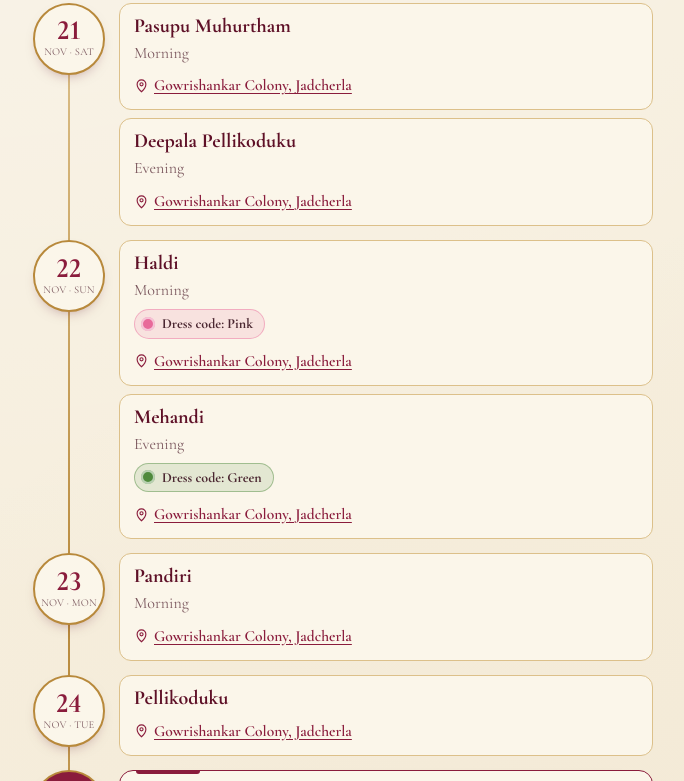
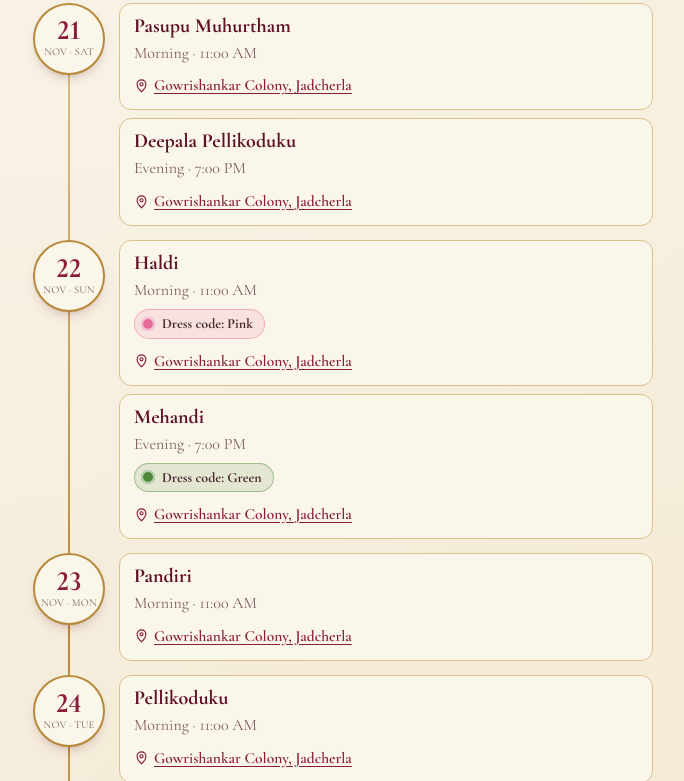
Before and after one commit to manoj036/keshava-nandu-weds-keerthana, a plain HTML site: page index.html in a window 1280 px wide. Shown: the part 998-1779 px from the top of the page, without its empty margins (297-981 px from the left). Drawn offline with nearby package versions, Linux system fonts and the light colour scheme; a web font is replaced by a local one.

Commit message:
Add times to the pre-wedding events
Morning events show 11:00 AM and evening events 7:00 PM, in English
and Telugu. Pellikoduku on 24 Nov gets 11:00 AM as well.

Co-Authored-By: Claude Fable 5.2 <noreply@anthropic.com>

```diff
--- a/index.html
+++ b/index.html
@@ -89,19 +89,19 @@
       <li class="tl-day">
         <div class="tl-date"><b>21</b><span data-l="en">Nov · Sat</span><span data-l="te">నవం · శని</span></div>
         <div class="tl-items">
-          <div class="tl-ev"><h3><span data-l="en">Pasupu Muhurtham</span><span data-l="te">పసుపు ముహూర్తం</span></h3><p><span data-l="en">Morning</span><span data-l="te">ఉదయం</span></p>
+          <div class="tl-ev"><h3><span data-l="en">Pasupu Muhurtham</span><span data-l="te">పసుపు ముహూర్తం</span></h3><p><span data-l="en">Morning · 11:00 AM</span><span data-l="te">ఉదయం 11:00</span></p>
             <a class="tl-pin" href="https://maps.app.goo.gl/qqaBnCXcWdu9dxw76" target="_blank" rel="noopener"><svg viewBox="0 0 24 24" aria-hidden="true"><path d="M12 22s7-6.2 7-12a7 7 0 10-14 0c0 5.8 7 12 7 12z" fill="none" stroke="currentColor" stroke-width="1.8"/><circle cx="12" cy="10" r="2.5" fill="none" stroke="currentColor" stroke-width="1.8"/></svg><span data-l="en">Gowrishankar Colony, Jadcherla</span><span data-l="te">గౌరిశంకర్ కాలనీ, జడ్చర్ల</span></a></div>
-          <div class="tl-ev"><h3><span data-l="en">Deepala Pellikoduku</span><span data-l="te">దీపాల పెళ్ళికొడుకు</span></h3><p><span data-l="en">Evening</span><span data-l="te">సాయంత్రం</span></p>
+          <div class="tl-ev"><h3><span data-l="en">Deepala Pellikoduku</span><span data-l="te">దీపాల పెళ్ళికొడుకు</span></h3><p><span data-l="en">Evening · 7:00 PM</span><span data-l="te">సాయంత్రం 7:00</span></p>
             <a class="tl-pin" href="https://maps.app.goo.gl/qqaBnCXcWdu9dxw76" target="_blank" rel="noopener"><svg viewBox="0 0 24 24" aria-hidden="true"><path d="M12 22s7-6.2 7-12a7 7 0 10-14 0c0 5.8 7 12 7 12z" fill="none" stroke="currentColor" stroke-width="1.8"/><circle cx="12" cy="10" r="2.5" fill="none" stroke="currentColor" stroke-width="1.8"/></svg><span data-l="en">Gowrishankar Colony, Jadcherla</span><span data-l="te">గౌరిశంకర్ కాలనీ, జడ్చర్ల</span></a></div>
         </div>
       </li>
       <li class="tl-day">
         <div class="tl-date"><b>22</b><span data-l="en">Nov · Sun</span><span data-l="te">నవం · ఆది</span></div>
         <div class="tl-items">
-          <div class="tl-ev"><h3><span data-l="en">Haldi</span><span data-l="te">హల్దీ</span></h3><p><span data-l="en">Morning</span><span data-l="te">ఉదయం</span></p>
+          <div class="tl-ev"><h3><span data-l="en">Haldi</span><span data-l="te">హల్దీ</span></h3><p><span data-l="en">Morning · 11:00 AM</span><span data-l="te">ఉదయం 11:00</span></p>
             <span class="dress" style="--dc:#e86a9a"><span data-l="en">Dress code: Pink</span><span data-l="te">డ్రెస్ కోడ్: గులాబీ రంగు</span></span>
             <a class="tl-pin" href="https://maps.app.goo.gl/qqaBnCXcWdu9dxw76" target="_blank" rel="noopener"><svg viewBox="0 0 24 24" aria-hidden="true"><path d="M12 22s7-6.2 7-12a7 7 0 10-14 0c0 5.8 7 12 7 12z" fill="none" stroke="currentColor" stroke-width="1.8"/><circle cx="12" cy="10" r="2.5" fill="none" stroke="currentColor" stroke-width="1.8"/></svg><span data-l="en">Gowrishankar Colony, Jadcherla</span><span data-l="te">గౌరిశంకర్ కాలనీ, జడ్చర్ల</span></a></div>
-          <div class="tl-ev"><h3><span data-l="en">Mehandi</span><span data-l="te">మెహందీ</span></h3><p><span data-l="en">Evening</span><span data-l="te">సాయంత్రం</span></p>
+          <div class="tl-ev"><h3><span data-l="en">Mehandi</span><span data-l="te">మెహందీ</span></h3><p><span data-l="en">Evening · 7:00 PM</span><span data-l="te">సాయంత్రం 7:00</span></p>
             <span class="dress" style="--dc:#4f8a3c"><span data-l="en">Dress code: Green</span><span data-l="te">డ్రెస్ కోడ్: ఆకుపచ్చ రంగు</span></span>
             <a class="tl-pin" href="https://maps.app.goo.gl/qqaBnCXcWdu9dxw76" target="_blank" rel="noopener"><svg viewBox="0 0 24 24" aria-hidden="true"><path d="M12 22s7-6.2 7-12a7 7 0 10-14 0c0 5.8 7 12 7 12z" fill="none" stroke="currentColor" stroke-width="1.8"/><circle cx="12" cy="10" r="2.5" fill="none" stroke="currentColor" stroke-width="1.8"/></svg><span data-l="en">Gowrishankar Colony, Jadcherla</span><span data-l="te">గౌరిశంకర్ కాలనీ, జడ్చర్ల</span></a></div>
         </div>
@@ -109,14 +109,14 @@
       <li class="tl-day">
         <div class="tl-date"><b>23</b><span data-l="en">Nov · Mon</span><span data-l="te">నవం · సోమ</span></div>
         <div class="tl-items">
-          <div class="tl-ev"><h3><span data-l="en">Pandiri</span><span data-l="te">పందిరి</span></h3><p><span data-l="en">Morning</span><span data-l="te">ఉదయం</span></p>
+          <div class="tl-ev"><h3><span data-l="en">Pandiri</span><span data-l="te">పందిరి</span></h3><p><span data-l="en">Morning · 11:00 AM</span><span data-l="te">ఉదయం 11:00</span></p>
             <a class="tl-pin" href="https://maps.app.goo.gl/qqaBnCXcWdu9dxw76" target="_blank" rel="noopener"><svg viewBox="0 0 24 24" aria-hidden="true"><path d="M12 22s7-6.2 7-12a7 7 0 10-14 0c0 5.8 7 12 7 12z" fill="none" stroke="currentColor" stroke-width="1.8"/><circle cx="12" cy="10" r="2.5" fill="none" stroke="currentColor" stroke-width="1.8"/></svg><span data-l="en">Gowrishankar Colony, Jadcherla</span><span data-l="te">గౌరిశంకర్ కాలనీ, జడ్చర్ల</span></a></div>
         </div>
       </li>
       <li class="tl-day">
         <div class="tl-date"><b>24</b><span data-l="en">Nov · Tue</span><span data-l="te">నవం · మంగళ</span></div>
         <div class="tl-items">
-          <div class="tl-ev"><h3><span data-l="en">Pellikoduku</span><span data-l="te">పెళ్ళికొడుకు</span></h3>
+          <div class="tl-ev"><h3><span data-l="en">Pellikoduku</span><span data-l="te">పెళ్ళికొడుకు</span></h3><p><span data-l="en">Morning · 11:00 AM</span><span data-l="te">ఉదయం 11:00</span></p>
             <a class="tl-pin" href="https://maps.app.goo.gl/qqaBnCXcWdu9dxw76" target="_blank" rel="noopener"><svg viewBox="0 0 24 24" aria-hidden="true"><path d="M12 22s7-6.2 7-12a7 7 0 10-14 0c0 5.8 7 12 7 12z" fill="none" stroke="currentColor" stroke-width="1.8"/><circle cx="12" cy="10" r="2.5" fill="none" stroke="currentColor" stroke-width="1.8"/></svg><span data-l="en">Gowrishankar Colony, Jadcherla</span><span data-l="te">గౌరిశంకర్ కాలనీ, జడ్చర్ల</span></a></div>
         </div>
       </li>
```
